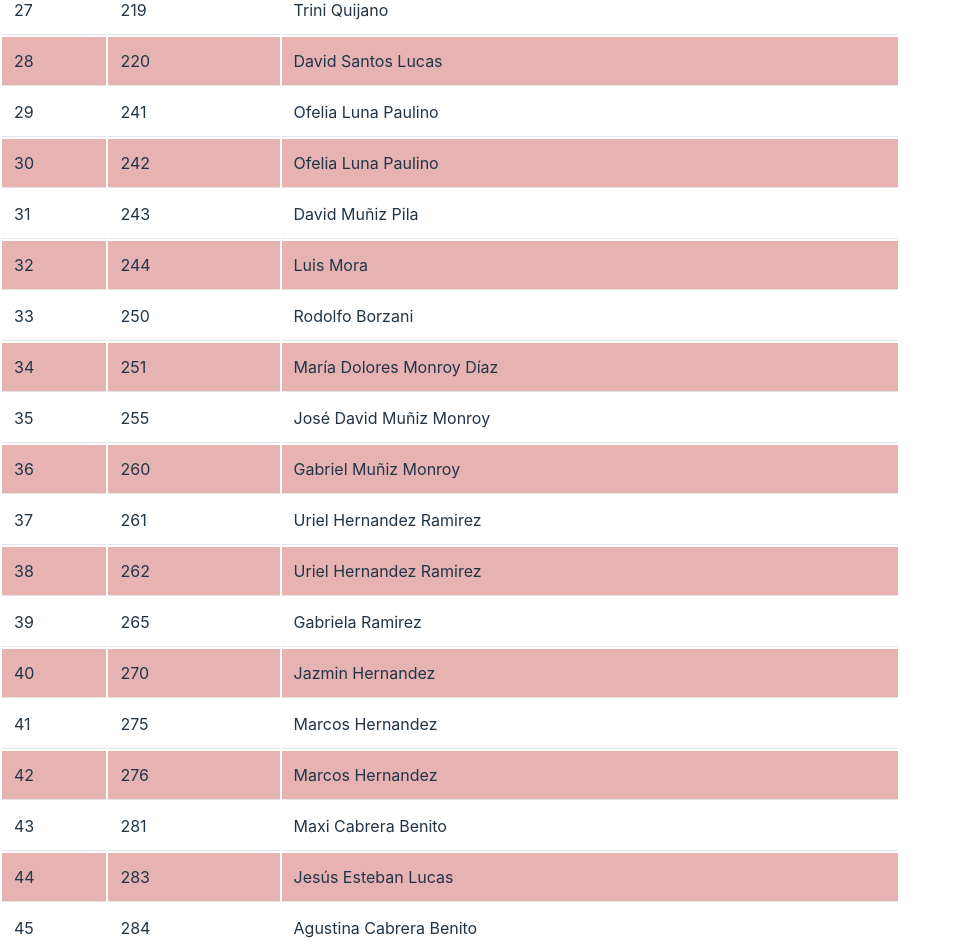
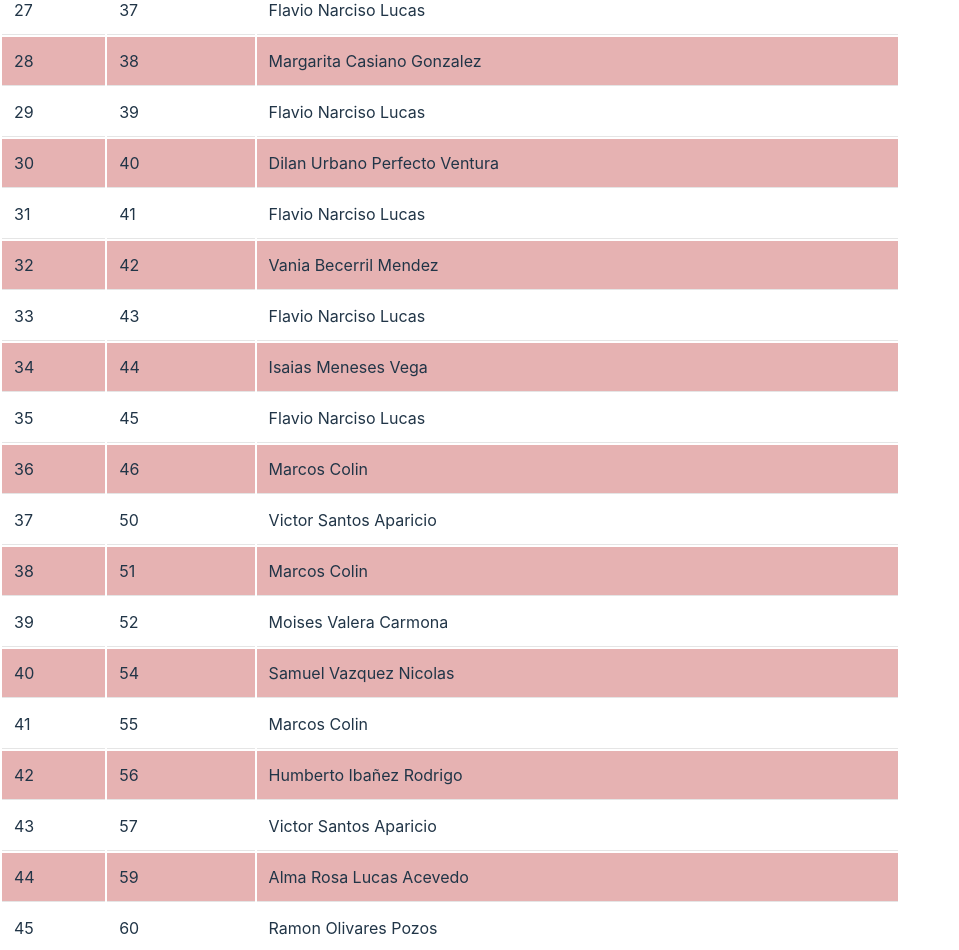
Before and after one commit to ingeabraham23/apoyaaeloy, a React (Vite) app: page / in a window 1280 px wide. Shown: the part 4260-5210 px from the top of the page, without its empty margins (0-959 px from the left). Built offline with nearby package versions, Linux system fonts and the light colour scheme.

Commit message:
Mas participantes

```diff
--- a/src/App.jsx
+++ b/src/App.jsx
@@ -7,42 +7,212 @@ import imagen04 from "./assets/04.jpg";
 
 function App() {
   const personas = [
+
     {
-      boleto: "7",
+      boleto: "003",
+      nombre: "Maria Del Carmen Hernandez Molina",
+    },
+    {
+      boleto: "004",
+      nombre: "Juan Carlos Hernandez Drovallet",
+    },
+    {
+      boleto: "005",
+      nombre: "Jose Ramos",
+    },
+    {
+      boleto: "006",
+      nombre: "Nancy Cano Cano",
+    },
+    {
+      boleto: "007",
       nombre: "Daniela Casiano Sanchez",
     },
     {
-      boleto: "8",
+      boleto: "008",
       nombre: "Mario Sanchez Aguilar",
     },
-    //11-20
     {
-      boleto: "13",
+      boleto: "009",
+      nombre: "Jorge Landeros Lopez",
+    },
+    {
+      boleto: "011",
+      nombre: "Amalia Valera Rivera",
+    },
+    {
+      boleto: "012",
+      nombre: "Itzel Idali Lopez",
+    },
+    {
+      boleto: "013",
       nombre: "Susy Sanchez Carmona",
     },
     {
+      boleto: "14",
+      nombre: "Guadalupe de Jesus Juarez",
+    },
+    {
       boleto: "15",
-      nombre: "Hugo Jared Casiano Sanchez",
+      nombre: "Hugo Jared Casiano ",
+    },
+    {
+      boleto: "16",
+      nombre: "Angel Giovani Carreon Ortega",
+    },
+    {
+      boleto: "17",
+      nombre: "Felipe Camacho Martinez",
     },
     //21-30
     {
-      boleto: "22",
+      boleto: "022",
       nombre: "Amibelen Casiano Sanchez",
     },
     {
-      boleto: "23",
+      boleto: "023",
       nombre: "Jose Luis Sanchez Campos",
     },
     {
       boleto: "24",
       nombre: "Juana Sanchez Carmona",
     },
+    {
+      boleto: "26",
+      nombre: "Juan Roman Galvan",
+    },
+    {
+      boleto: "28",
+      nombre: "Raquel Herrera Vega",
+    },
+    {
+      boleto: "30",
+      nombre: "Hector Garcia Ramirez",
+    },
+    {
+      boleto: "31",
+      nombre: "Flavio Narciso Lucas",
+    },
+    {
+      boleto: "32",
+      nombre: "Vania Becerril Mendez",
+    },
+    {
+      boleto: "33",
+      nombre: "Flavio Narciso Lucas",
+    },
+    {
+      boleto: "34",
+      nombre: "Dilan Urbano Perfecto Ventura",
+    },
+    {
+      boleto: "35",
+      nombre: "Flavio Narciso Lucas",
+    },
+    {
+      boleto: "36",
+      nombre: "Dilan Urbano Perfecto Ventura",
+    },
+    {
+      boleto: "37",
+      nombre: "Flavio Narciso Lucas",
+    },
+    {
+      boleto: "38",
+      nombre: "Margarita Casiano Gonzalez",
+    },
+    {
+      boleto: "39",
+      nombre: "Flavio Narciso Lucas",
+    },
+    {
+      boleto: "40",
+      nombre: "Dilan Urbano Perfecto Ventura",
+    },
+    {
+      boleto: "41",
+      nombre: "Flavio Narciso Lucas",
+    },
+    {
+      boleto: "42",
+      nombre: "Vania Becerril Mendez",
+    },
+    {
+      boleto: "43",
+      nombre: "Flavio Narciso Lucas",
+    },
+    {
+      boleto: "44",
+      nombre: "Isaias Meneses Vega",
+    },
+    {
+      boleto: "45",
+      nombre: "Flavio Narciso Lucas",
+    },
+
+    //40-60
+    {
+      boleto: "46",
+      nombre: "Marcos Colin",
+    },
+    {
+      boleto: "50",
+      nombre: "Victor Santos Aparicio",
+    },
+    {
+      boleto: "51",
+      nombre: "Marcos Colin",
+    },
+    {
+      boleto: "52",
+      nombre: "Moises Valera Carmona",
+    },
+    {
+      boleto: "54",
+      nombre: "Samuel Vazquez Nicolas",
+    },
+    {
+      boleto: "55",
+      nombre: "Marcos Colin",
+    },
+    {
+      boleto: "56",
+      nombre: "Humberto Ibañez Rodrigo",
+    },
+    {
+      boleto: "57",
+      nombre: "Victor Santos Aparicio",
+    },
+    {
+      boleto: "59",
+      nombre: "Alma Rosa Lucas Acevedo",
+    },
+    {
+      boleto: "60",
+      nombre: "Ramon Olivares Pozos",
+    },
+    {
+      boleto: "61",
+      nombre: "Samuel Vazquez Nicolas",
+    },
+    {
+      boleto: "64",
+      nombre: "Ramon Olivares Pozos",
+    },
+    {
+      boleto: "65",
+      nombre: "Marcos Colin",
+    },
+
     //61-70
     {
       boleto: "66",
       nombre: "Brenda Ivonne Cordero Ortega",
     },
-
+    {
+      boleto: "67",
+      nombre: "Emmanuel Ramos Marin",
+    },
     {
       boleto: "69",
       nombre: "Ines Carmona Larios",
@@ -58,12 +228,190 @@ function App() {
       boleto: "75",
       nombre: "José Luis Ortega Sandoval",
     },
+    {
+      boleto: "76",
+      nombre: "Santiago Rojas Domingo",
+    },
+    {
+      boleto: "77",
+      nombre: "Valeria Del Carmen Rojas Domingo",
+    },
+    {
+      boleto: "78",
+      nombre: "Regina Rojas Rojas",
+    },
+    {
+      boleto: "79",
+      nombre: "Sebastian Rojas Rojas",
+    },
+    {
+      boleto: "80",
+      nombre: "Victor Manuel Suarez Minor",
+    },
+    {
+      boleto: "81",
+      nombre: "Rosario Martinez Hernandez",
+    },
+    {
+      boleto: "82",
+      nombre: "Darío Conde Martinez",
+    },
+    {
+      boleto: "85",
+      nombre: "Jose Luis Victoria Mena",
+    },
+    {
+      boleto: "87",
+      nombre: "Edgar Morales",
+    },
+    {
+      boleto: "88",
+      nombre: "Concepcion Conde Teodosio",
+    },
+    {
+      boleto: "89",
+      nombre: "Edgar Morales",
+    },
+    {
+      boleto: "91",
+      nombre: "Juan Carlos Valera Lara",
+    },
+
+    {
+      boleto: "100",
+      nombre: "Daniel Casiano Lauriano",
+    },
+    {
+      boleto: "101",
+      nombre: "Carmen De Jesus Juarez",
+    },
+    {
+      boleto: "102",
+      nombre: "Mirna Ortega",
+    },
+    {
+      boleto: "103",
+      nombre: "Eulalia Rojas",
+    },
+    {
+      boleto: "104",
+      nombre: "Eulalia Rojas",
+    },
+    {
+      boleto: "105",
+      nombre: "Juanita Aurelio Martinez",
+    },
+    {
+      boleto: "106",
+      nombre: "Cosme Soriano Moreno",
+    },
+    {
+      boleto: "107",
+      nombre: "Maximina Rivera Simon",
+    },
+    {
+      boleto: "108",
+      nombre: "Ana Fernanda Casanova Hernandez",
+    },
+    {
+      boleto: "109",
+      nombre: "Karol Guadalupe Casanova Hernandez",
+    },
+    {
+      boleto: "110",
+      nombre: "Fernando Casanova De Jesus",
+    },
+    {
+      boleto: "111",
+      nombre: "Diego Emmanuel Casanova Hernandez",
+    },
+    {
+      boleto: "112",
+      nombre: "Yeraidin Adan Garcia Huerta",
+    },
+    {
+      boleto: "113",
+      nombre: "Gabriela Casanova",
+    },
+    {
+      boleto: "114",
+      nombre: "Lulu Aparicio Parra",
+    },
+    {
+      boleto: "115",
+      nombre: "Alejandra Fidel Garcia",
+    },
 
     //121-140
     {
       boleto: "131",
       nombre: "Yameli Garcia Mota",
     },
+    {
+      boleto: "132",
+      nombre: "Eugenia Nava Castañeda",
+    },
+    {
+      boleto: "133",
+      nombre: "Eugenia Nava Castañeda",
+    },
+    {
+      boleto: "134",
+      nombre: "Ana Maria Fernandez Nava",
+    },
+    {
+      boleto: "135",
+      nombre: "Renata Patricio Garcia",
+    },
+    {
+      boleto: "136",
+      nombre: "Alondra Eulogia Juarez",
+    },
+    {
+      boleto: "137",
+      nombre: "Jose Eulogia Vazquez",
+    },
+    {
+      boleto: "138",
+      nombre: "Florencia Juarez Martinez",
+    },
+    {
+      boleto: "139",
+      nombre: "Gabriela Benito Tirado",
+    },
+    {
+      boleto: "140",
+      nombre: "Bacilia Castañeda de Jesus",
+    },
+    {
+      boleto: "141",
+      nombre: "Araceli Martinez Hernandez",
+    },
+    {
+      boleto: "142",
+      nombre: "Leticia Hernandez Lopez",
+    },
+    {
+      boleto: "143",
+      nombre: "Lorenzo Juarez Martinez",
+    },
+    {
+      boleto: "144",
+      nombre: "Jeremi Yahir Cordova Nava",
+    },
+    {
+      boleto: "145",
+      nombre: "Karen Juarez Valera",
+    },
+    {
+      boleto: "146",
+      nombre: "Ana Maria Salazar Reyes",
+    },
+    {
+      boleto: "149",
+      nombre: "Felix Mora Hernandez",
+    },
+
     //141-160
     {
       boleto: "150",
@@ -73,13 +421,74 @@ function App() {
       boleto: "159",
       nombre: "Dante Victoria Ramos",
     },
+    {
+      boleto: "160",
+      nombre: "Sergio Morales Mota",
+    },
 
-    //91-100
     {
-      boleto: "100",
-      nombre: "Daniel Casiano Lauriano",
+      boleto: "161",
+      nombre: "Hector Garcia Ramirez",
+    },
+    {
+      boleto: "162",
+      nombre: "Miguel Angel De La Cruz",
+    },
+
+    {
+      boleto: "163",
+      nombre: "Judith Sanchez",
+    },
+    {
+      boleto: "164",
+      nombre: "Miguel Angel De La Cruz",
+    },
+    {
+      boleto: "165",
+      nombre: "Omar Garcia Mendez",
+    },
+    {
+      boleto: "167",
+      nombre: "Gabriela Ramirez Simon",
+    },
+    {
+      boleto: "168",
+      nombre: "Marco Antonio Vazquez Perez",
+    },
+    {
+      boleto: "169",
+      nombre: "Adrian Encarnacion",
+    },
+    {
+      boleto: "170",
+      nombre: "Jeniffer Guzman Mendez",
+    },
+
+    {
+      boleto: "171",
+      nombre: "Flavio Narciso Lucas",
+    },
+    {
+      boleto: "172",
+      nombre: "Vania Becerril Mendez",
+    },
+    {
+      boleto: "173",
+      nombre: "Flavio Narciso Lucas",
+    },
+    {
+      boleto: "174",
+      nombre: "Pascual Perez Hernandez",
+    },
+    {
+      boleto: "181",
+      nombre: "Moises Valera Carmona",
     },
     //191-200
+    {
+      boleto: "192",
+      nombre: "Luis Miranda",
+    },
     {
       boleto: "200",
       nombre: "Marcelina de Jesus García",
@@ -151,6 +560,10 @@ function App() {
       nombre: "Luis Mora",
     },
     {
+      boleto: "246",
+      nombre: "Gerardo Perfecto",
+    },
+    {
       boleto: "250",
       nombre: "Rodolfo Borzani",
     },
@@ -159,14 +572,34 @@ function App() {
       nombre: "María Dolores Monroy Díaz",
     },
     {
+      boleto: "252",
+      nombre: "Mia Miranda",
+    },
+    {
+      boleto: "254",
+      nombre: "Adareli",
+    },
+    {
       boleto: "255",
       nombre: "José David Muñiz Monroy",
+    },
+    {
+      boleto: "256",
+      nombre: "Maty Galindo",
+    },
+    {
+      boleto: "257",
+      nombre: "Anette Bautista Aquino",
+    },
+    {
+      boleto: "259",
+      nombre: "Josafath Bautista Aquino",
     },
     {
       boleto: "260",
       nombre: "Gabriel Muñiz Monroy",
     },
-    //261-270
+    //261-280 Lobo
     {
       boleto: "261",
       nombre: "Uriel Hernandez Ramirez",
@@ -176,14 +609,53 @@ function App() {
       nombre: "Uriel Hernandez Ramirez",
     },
     {
+      boleto: "263",
+      nombre: "Jesus Camacho",
+    },
+    {
+      boleto: "264",
+      nombre: "Aventurero",
+    },
+    {
       boleto: "265",
       nombre: "Gabriela Ramirez",
+    },
+    {
+      boleto: "266",
+      nombre: "Graciela de Jesus Lopez",
+    },
+    {
+      boleto: "267",
+      nombre: "Jaqueline de Jesus Lopez",
+    },
+    {
+      boleto: "268",
+      nombre: "Jose Antonio Vazquez",
+    },
+    {
+      boleto: "269",
+      nombre: "Jose Antonio Vazquez",
     },
     {
       boleto: "270",
       nombre: "Jazmin Hernandez",
     },
-    //271-280
+    {
+      boleto: "271",
+      nombre: "Maria Yolanda Ruiz Escalona",
+    },
+    {
+      boleto: "272",
+      nombre: "Maria Yolanda Ruiz Escalona",
+    },
+    {
+      boleto: "273",
+      nombre: "Ivan Mendez Urbano",
+    },
+    {
+      boleto: "274",
+      nombre: "Aventurero",
+    },
     {
       boleto: "275",
       nombre: "Marcos Hernandez",
@@ -192,10 +664,30 @@ function App() {
       boleto: "276",
       nombre: "Marcos Hernandez",
     },
-    //281-290
+    {
+      boleto: "277",
+      nombre: "Maria Luisa Ruiz Escalona",
+    },
+    {
+      boleto: "278",
+      nombre: "Josue Isaias Vazquez Ruiz",
+    },
+    {
+      boleto: "279",
+      nombre: "Raquel Elizabeth Vazquez de Jesus",
+    },
+    {
+      boleto: "280",
+      nombre: "Marco Antonio Vazquez Perez",
+    },
+    //281-290 Abraham
     {
       boleto: "281",
       nombre: "Maxi Cabrera Benito",
+    },
+    {
+      boleto: "282",
+      nombre: "Lorena de Jesus Lopez",
     },
     {
       boleto: "283",
@@ -204,6 +696,10 @@ function App() {
     {
       boleto: "284",
       nombre: "Agustina Cabrera Benito",
+    },
+    {
+      boleto: "285",
+      nombre: "Irma de Jesus Lopez",
     },
     {
       boleto: "286",
@@ -225,6 +721,7 @@ function App() {
       boleto: "290",
       nombre: "Rafael Serrano Mestiza",
     },
+    //291-300
     {
       boleto: "291",
       nombre: "Nahum Alejandro Fermin Garcia",
@@ -254,8 +751,16 @@ function App() {
       nombre: "Octavio Colin",
     },
     {
-      boleto: "292",
-      nombre: "Octavio Colin",
+      boleto: "298",
+      nombre: "Emmanuel Ramos Marin",
+    },
+    {
+      boleto: "299",
+      nombre: "Emmanuel Ramos Marin",
+    },
+    {
+      boleto: "300",
+      nombre: "Emmanuel Ramos Marin",
     },
 
     //391-400
```
